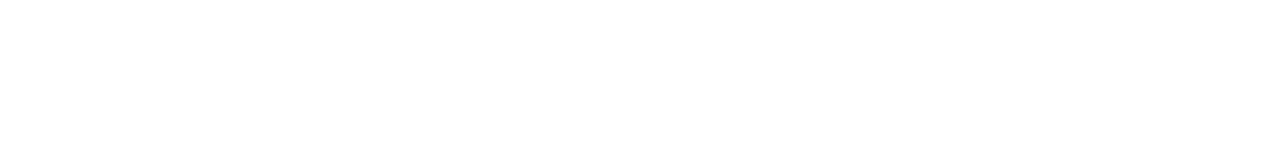
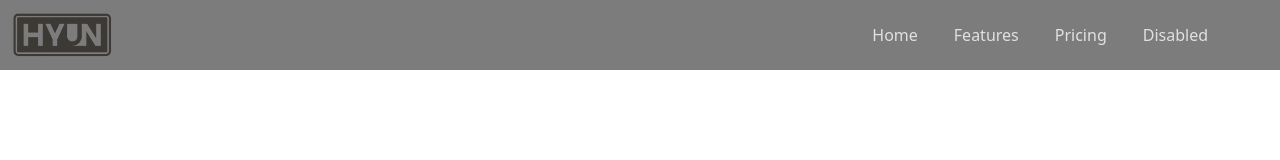
Before and after one commit to hyun-june/HTML-CSS-Portfolio, a plain HTML site: page index.html in a window 1280 px wide. Drawn offline with nearby package versions, Linux system fonts and the light colour scheme.

Commit message:
navbar-day2

```diff
--- a/index.html
+++ b/index.html
@@ -3,9 +3,28 @@
 <head>
     <meta charset="UTF-8">
     <meta name="viewport" content="width=device-width, initial-scale=1.0">
-    <title>PortFolio</title>
+    <title>portfolio</title>
+    <link href="https://cdn.jsdelivr.net/npm/bootstrap@5.3.3/dist/css/bootstrap.min.css" rel="stylesheet" integrity="sha384-QWTKZyjpPEjISv5WaRU9OFeRpok6YctnYmDr5pNlyT2bRjXh0JMhjY6hW+ALEwIH" crossorigin="anonymous">
+    <link rel="stylesheet" href="style.css">
 </head>
 <body>
+    <nav class="navbar fixed-top navbar-expand-lg bg-body-tertiary nav-backcolor">
+        <div class="container-fluid">
+          <a class="navbar-brand" href="#"><img src="/img/logo-bg-none.png" alt="" id="nav-logo"></a>
+          <button class="navbar-toggler" type="button" data-bs-toggle="collapse" data-bs-target="#navbarNavAltMarkup" aria-controls="navbarNavAltMarkup" aria-expanded="false" aria-label="Toggle navigation">
+            <span class="navbar-toggler-icon"></span>
+          </button>
+          <div class="collapse navbar-collapse" id="navbarNavAltMarkup">
+            <div class="navbar-nav">
+                <a class="nav-link nav-item" href="#">Home</a>
+              <a class="nav-link nav-item" href="#">Features</a>
+              <a class="nav-link nav-item" href="#">Pricing</a>
+              <a class="nav-link nav-item" href="#">Disabled</a>
+            </div>
+          </div>
+        </div>
+      </nav>
 
 </body>
+<script src="https://cdn.jsdelivr.net/npm/bootstrap@5.3.3/dist/js/bootstrap.bundle.min.js" integrity="sha384-YvpcrYf0tY3lHB60NNkmXc5s9fDVZLESaAA55NDzOxhy9GkcIdslK1eN7N6jIeHz" crossorigin="anonymous"></script>
 </html>
--- a/style.css
+++ b/style.css
@@ -0,0 +1,21 @@
+body{
+    margin: 0;
+}
+
+#nav-logo{
+    width: 100px;
+}
+
+.nav-backcolor{
+    background-color: #04040485 !important;
+}
+
+.navbar-collapse{
+    flex-grow:0;
+    padding-right: 2rem;
+}
+
+.nav-item{
+    margin-right: 20px;
+    color: #e1e1e1;
+}
```
Also changed, not shown: img/logo-bg-none.png (added), img/logo.png (added).
